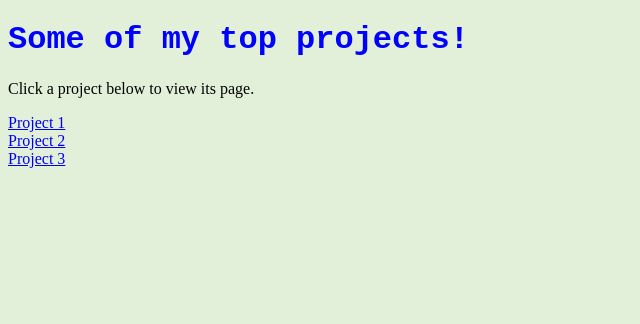
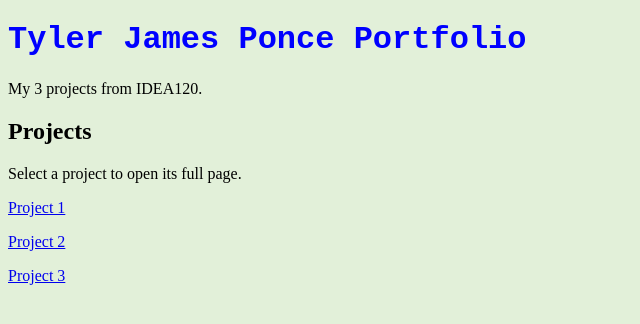
Before and after one commit to tponc3/personal-portfolio, a plain HTML site: page index.html in a window 1280 px wide. Shown: the whole page, without its empty margins (0-640 px from the left). Drawn offline with Linux system fonts and the light colour scheme.

Commit message:
Update index.html

```diff
--- a/index.html
+++ b/index.html
@@ -3,19 +3,26 @@
 <head>
   <meta charset="UTF-8">
   <meta name="viewport" content="width=device-width, initial-scale=1.0">
-  <title>Tyler James Ponce's Personal Portfolio</title>
+  <title>Tyler James Ponce | Portfolio</title>
   <link rel="stylesheet" href="style.css">
 </head>
 <body>
   <header>
-    <h1>Some of my top projects!</h1>
-    <p>Click a project below to view its page.</p>
+    <h1>Tyler James Ponce Portfolio</h1>
+    <p>My 3 projects from IDEA120.</p>
   </header>
 
-  <nav>
-  <a href="/personal-portfolio/Project 1.html">Project 1</a> <br>
-  <a href="/personal-portfolio/Project 2.html">Project 2</a> <br>
-  <a href="/personal-portfolio/Project 3.html">Project 3</a> <br>
-  </nav>
+  <main>
+    <section>
+      <h2>Projects</h2>
+      <p>Select a project to open its full page.</p>
+
+      <nav>
+        <p><a href="/personal-portfolio/Project 1.html">Project 1</a></p>
+        <p><a href="/personal-portfolio/Project 2.html">Project 2</a></p>
+        <p><a href="/personal-portfolio/Project 3.html">Project 3</a></p>
+      </nav>
+    </section>
+  </main>
 </body>
 </html>
```
